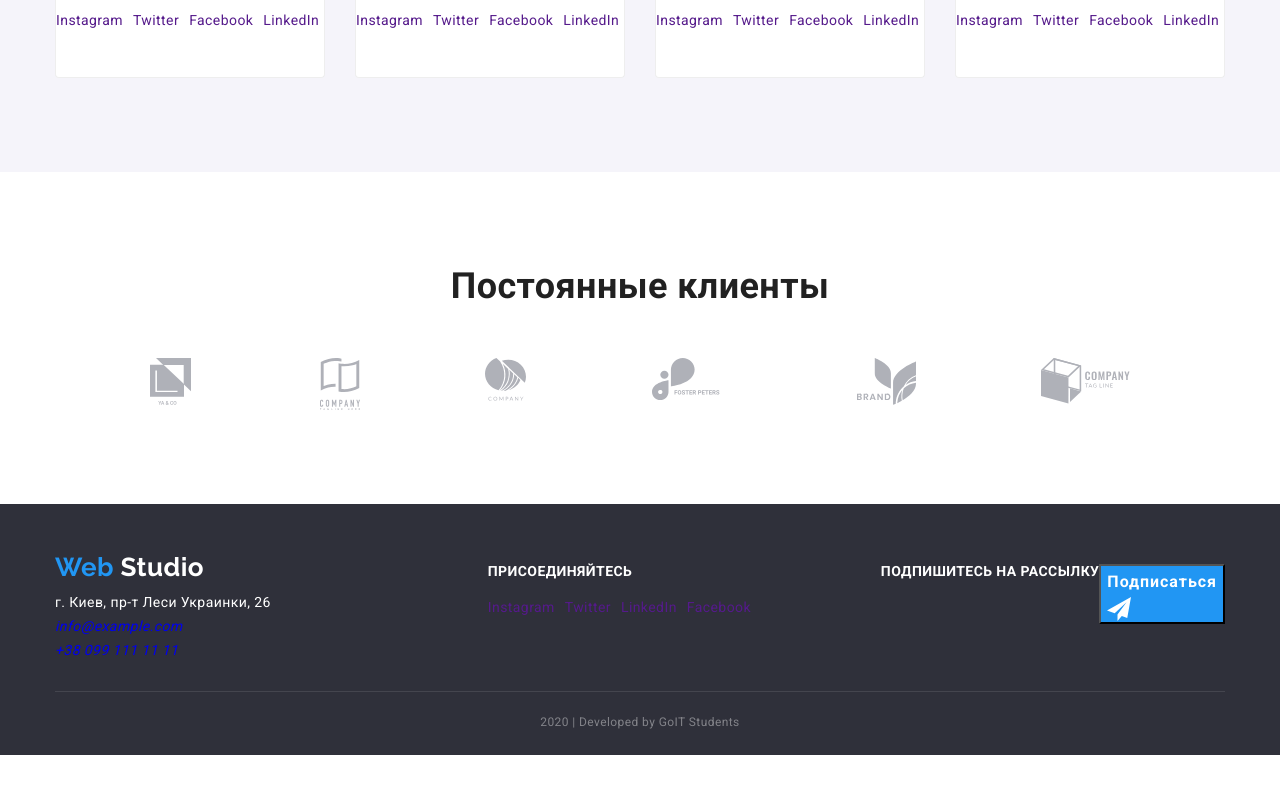
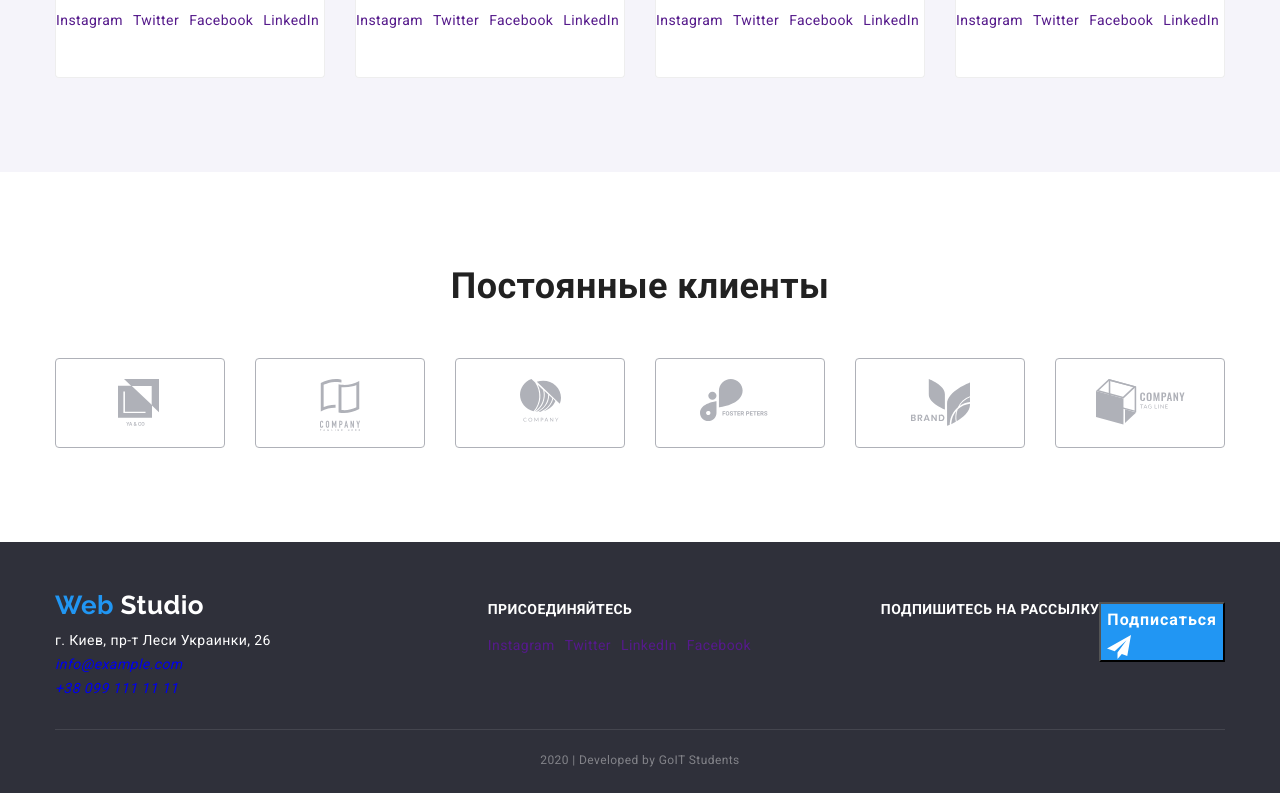
Before and after one commit to AlexanderMykytiuk/goit-markup-hw-03, a plain HTML site: page index.html in a window 1280 px wide. Shown: the part 1712-2505 px from the top of the page. Before the commit the page ends 2467 px from the top, so only its background shows below. Drawn offline with nearby package versions, Linux system fonts and the light colour scheme.

Commit message:
Створив рамку для LAB

```diff
--- a/css/style.css
+++ b/css/style.css
@@ -309,6 +309,21 @@ img {
   margin-right: 30px;
 }
 
+.lab-img {
+  display: flex;
+  box-sizing: border-box;
+  border: 1px solid var(--border-lab-color);
+  border-radius: 4px;
+
+  justify-content: center;
+
+  padding-top: 20px;
+  padding-bottom: 20px;
+
+  width: 170px;
+  height: 90px;
+}
+
 /* Footer */
 
 .address-footer {
--- a/index.html
+++ b/index.html
@@ -247,32 +247,32 @@
         <div class="container">
           <h2 class="section-title">Постоянные клиенты</h2>
           <ul class="list lab">
-            <li class="items">
+            <li class="items lab-img">
               <a href="">
                 <img src="./images/logo/logo1.svg" alt="Логотип компании" />
               </a>
             </li>
-            <li class="items">
+            <li class="items lab-img">
               <a href="">
                 <img src="./images/logo/logo2.svg" alt="Логотип компании" />
               </a>
             </li>
-            <li class="items">
+            <li class="items lab-img">
               <a href="">
                 <img src="./images/logo/logo3.svg" alt="Логотип компании" />
               </a>
             </li>
-            <li class="items">
+            <li class="items lab-img">
               <a href="">
                 <img src="./images/logo/logo4.svg" alt="Логотип компании" />
               </a>
             </li>
-            <li class="items">
+            <li class="items lab-img">
               <a href="">
                 <img src="./images/logo/logo5.svg" alt="Логотип компании" />
               </a>
             </li>
-            <li class="items">
+            <li class="items lab-img">
               <a href="">
                 <img src="./images/logo/logo6.svg" alt="Логотип компании" />
               </a>
```
